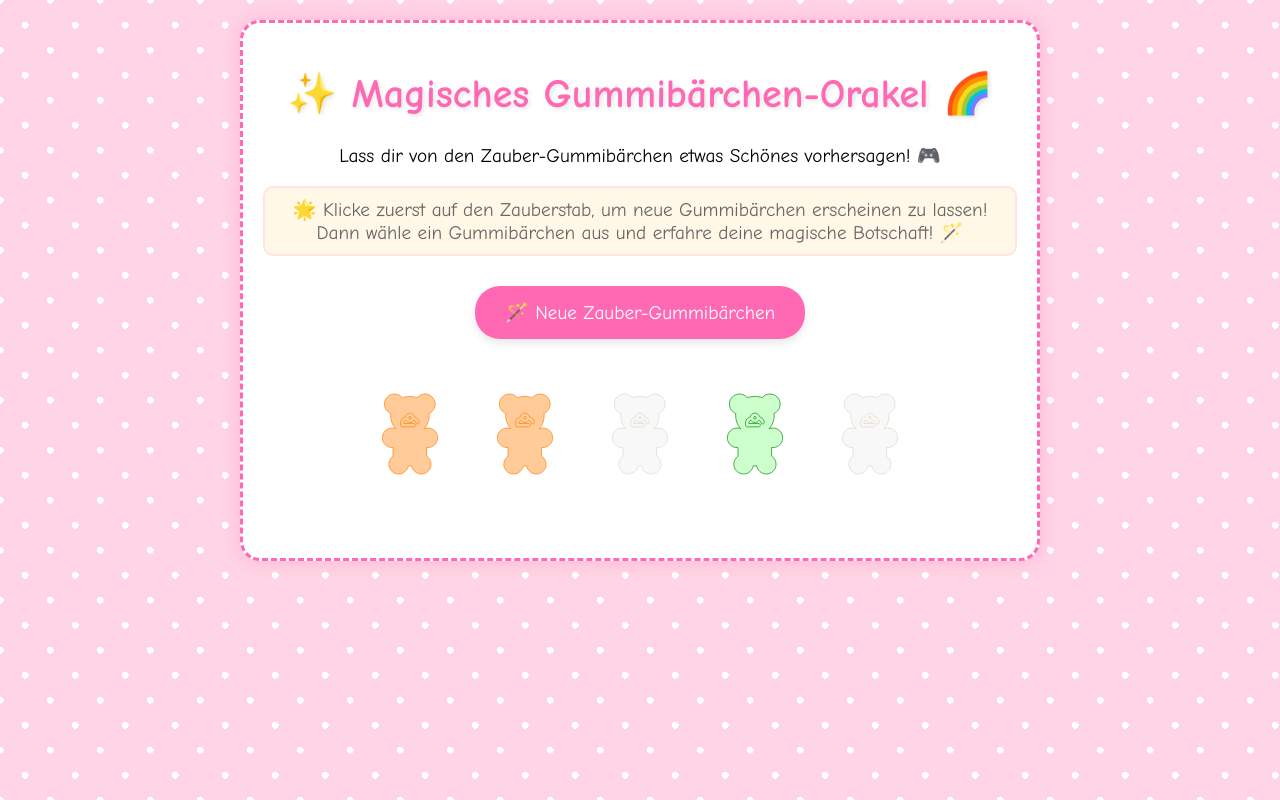
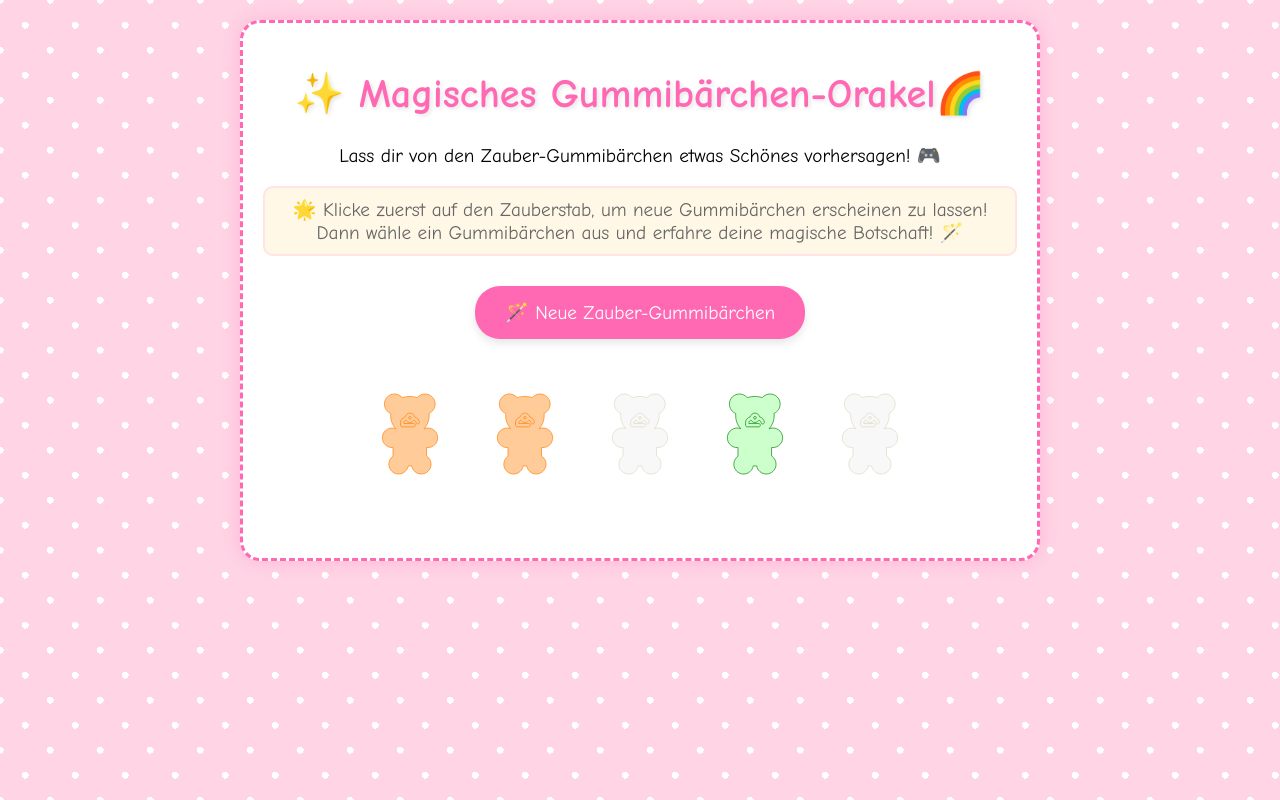
Before and after one commit to MelliEm/gummibaerchen-orakel-fuer-kinder, a plain HTML site: page index.html in a window 1280 px wide. Drawn offline with Linux system fonts and the light colour scheme.

Commit message:
Update index.html

```diff
--- a/index.html
+++ b/index.html
@@ -128,7 +128,7 @@
 </head>
 <body>
     <div class="container">
-        <h1>✨ Magisches Gummibärchen-Orakel 🌈</h1>
+        <h1>✨ Magisches Gummibärchen-Orakel<span class="title-rainbow">🌈</span></h1>
         <p style="font-size: 1.2em;">Lass dir von den Zauber-Gummibärchen etwas Schönes vorhersagen! 🎮</p>
         <p class="instruction">🌟 Klicke zuerst auf den Zauberstab, um neue Gummibärchen erscheinen zu lassen!<br>
             Dann wähle ein Gummibärchen aus und erfahre deine magische Botschaft! 🪄</p>
```
